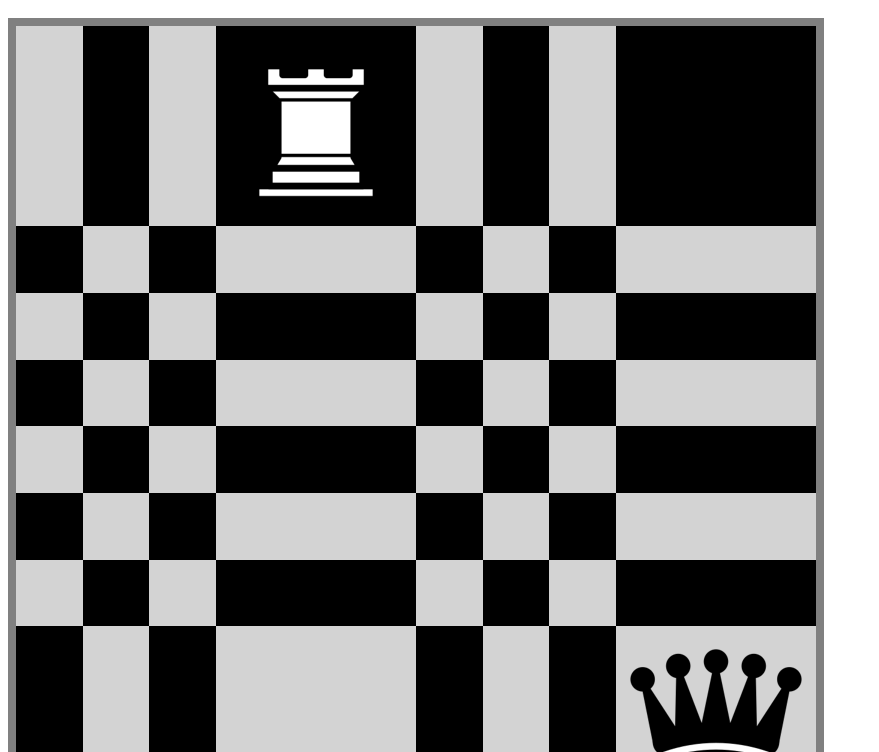
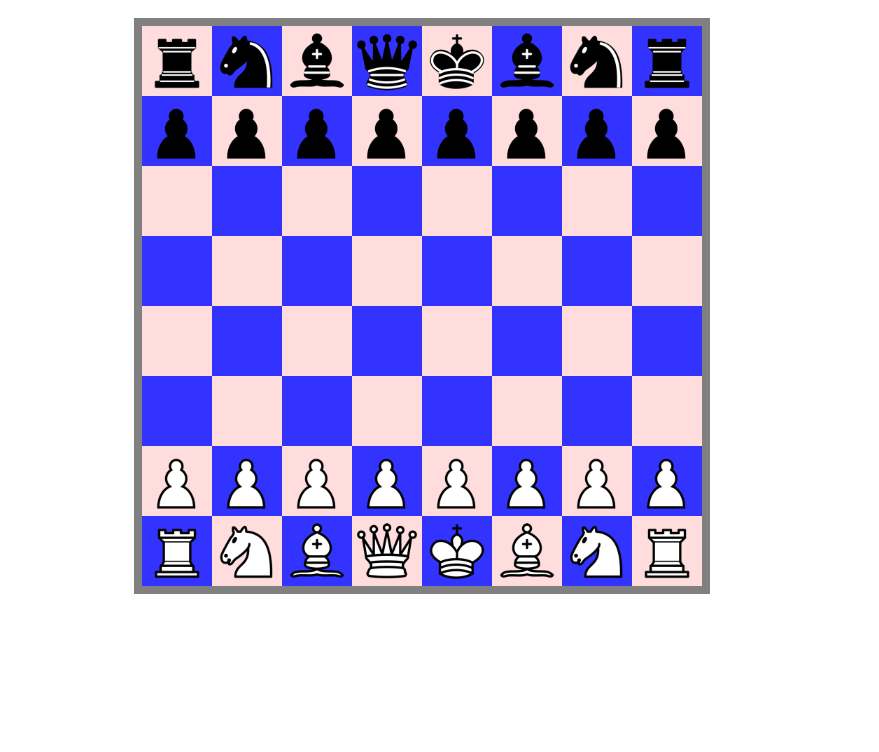
Before and after one commit to beethacker/chess, a plain HTML site: page index.html in a window 1280 px wide. Shown: the part 48-800 px from the top of the page, without its empty margins (0-879 px from the left). Drawn offline with Linux system fonts and the light colour scheme.

Commit message:
Draw board from FEN in url

```diff
--- a/chess.js
+++ b/chess.js
@@ -1,8 +1,14 @@
-//Auto reload. Ideally we'd only do this when our time stamps change, so we want a
-//a little utility that updates another file that we read for a timestamp, etc.
 window.setTimeout(function () {
-   // window.location = "index.html?nocache=" + (new Date()).getTime();
+	// window.location = "index.html?nocache=" + (new Date()).getTime();
 }, 4000);
+
+$(window).resize(function() {
+	resize();
+});
+
+const CHARS = "abcdefghijklmnopqrstuvwxyzABCDEFGHIJKLMNOPQRSTUVWXYZ0123456789-_";
+//a=97
+//A=65
 
 const KING = 0;
 const QUEEN = 1;
@@ -23,40 +29,168 @@ const PIECE_NAMES = {
 const WHITE = 0;
 const BLACK = 1;
 
-function makePieceImg(piece) {
-	var scale = 1;
-	var top = scale*200*piece.color;
-	var bottom = top + scale*200;
-	var left = scale*200*piece.type;
-	var right = left + scale*200;
-	right = 1200;
-	bottom = 400;
-	var w = 200;
-	var h = 200;
+const SPRITE_DIM = 200;
 
-	return `<div class="piece" style="width:${w}px;height:${h}px;"><img src="sprites.png" class="piece" style="margin-left: ${-left}px; width: ${right}px; margin-top: ${-top}px; height: ${bottom}px;transform:scale(${scale})"></div></div>`;
+var state = {
+	"mouseDown" : false,
+	"pieces" : [],
+	"inHand" : null
+};
+
+function resize() {
+	var ctx = document.querySelector("#canvas").getContext("2d");
+
+	//TODO do this on a tick....
+	var dim = 8*Math.floor(0.7*Math.min(window.innerWidth, window.innerHeight)/8);
+	if (dim != ctx.canvas.width) {
+		ctx.canvas.width = dim;
+		ctx.canvas.height = dim;
+		render(ctx, "");
+	}
 }
 
-function drawPiece(coord, piece) {
-	$("#" + coord).empty().append(makePieceImg(piece));
+function onMouseDown(event) {
+	// console.log(event);
+	state.mouseDown = true;
 }
 
-function render(state) {
+function onMouseUp(event) {
+	// console.log(event);
+	state.mouseDown = false;
+}
+
+function onMouseMove(event) {
+	if (state.mouseDown) {
+		// console.log("Move: " + event.offsetX + ", " + event.offsetY);
+	}
+}
+
+function drawPiece(ctx, img, size, coord, piece) {
+	var sleft = SPRITE_DIM*piece.type;
+	var stop = SPRITE_DIM*piece.color;
+	ctx.drawImage(img, sleft, stop, SPRITE_DIM, SPRITE_DIM, coord.col*size, coord.row*size, size, size);
+}
+
+function render(ctx) {
 	console.log("Render: " + state);
+	ctx.fillStyle = "#000000";
+	ctx.fillRect(0, 0, 400, 400);
 
+	ctx.fillStyle = "#F0DB4F";
+	ctx.fillRect(50, 50, 200, 200);
+
+
+	var size = Math.floor(ctx.canvas.width / 8);
+	for (var i = 0; i < 64; i++) {
+		var row = Math.floor(i / 8);
+		var col = i % 8;
+		if ((row%2)==(col%2)) {
+			ctx.fillStyle = "#FFDDDD";
+		}
+		else {
+			ctx.fillStyle = "#3333FF";
+		}
+
+		ctx.fillRect(col*size, row*size, size, size);
+	}
+
+
+	var img = document.querySelector("#sprites");
 	//NOTE for now, let's just stub in the stuff.
-	drawPiece("03", {color:WHITE, type:ROOK});
-	drawPiece("77", {color:BLACK, type:QUEEN});
-	drawPiece("test", {color:BLACK, type:QUEEN});
+	/*
+	drawPiece(ctx, img, size, {row:0, col:2}, {color:WHITE, type:ROOK});
+	drawPiece(ctx, img, size, {row:7, col:7}, {color:BLACK, type:QUEEN});
+	for (var i = 0; i < 7; i++) {
+		drawPiece(ctx, img, size, {row:1, col:i}, {color:WHITE, type:PAWN});
+		drawPiece(ctx, img, size, {row:6, col:i}, {color:BLACK, type:PAWN});
+	}
+	*/
+	for (var i = 0; i < state.pieces.length; i++) {
+		var piece = state.pieces[i];
+		drawPiece(ctx, img, size, piece, piece);
+	}
+}
+
+function fenPiece(char) {
+	var result = {};
+	switch (char) {
+		case 'p': return {color: BLACK, type: PAWN};
+		case 'r': return {color: BLACK, type: ROOK};
+		case 'n': return {color: BLACK, type: KNIGHT};
+		case 'b': return {color: BLACK, type: BISHOP};
+		case 'k': return {color: BLACK, type: KING};
+		case 'q': return {color: BLACK, type: QUEEN};
+		case 'P': return {color: WHITE, type: PAWN};
+		case 'R': return {color: WHITE, type: ROOK};
+		case 'B': return {color: WHITE, type: BISHOP};
+		case 'N': return {color: WHITE, type: KNIGHT};
+		case 'K': return {color: WHITE, type: KING};
+		case 'Q': return {color: WHITE, type: QUEEN};
+	}
+
+	var code = char.charCodeAt(0);
+	if (code == 48) {
+		return {space: 10};
+	}
+	else if (code > 48 && code < 58) {
+		return {space: code - 48};
+	}
+
+	return {};
 }
 
 $(document).ready(function() {
-	for (var i = 0; i < 64; i++) {
-		var row = Math.floor(i / 8);
-		var col = i % 8;
-		var color = ((row % 2) == (col % 2)) ? "white" : "black";
-		var coord = "" + row + col;
-		$("#board").append(`<div id=${coord} class="square ${color}"/>`);
+	$("#canvas").mousedown(onMouseDown).mouseup(onMouseUp).mousemove(onMouseMove);
+
+	var sPageURL = window.location.search.substring(1);
+	console.log(sPageURL);
+	var sURLVar = sPageURL.split("&");
+	var parameters = {};
+	for (var i = 0; i < sURLVar.length; i++) {
+		var nameVal = sURLVar[i].split("=");
+		parameters[nameVal[0]] = nameVal[1];
 	}
-	render();
+	console.log(parameters);
+
+
+
+	//TODO we'll grab this from url in a minute, but for now, lets hardcode in
+	//a list of 64 squares, each showing whats on it. we can use FEN notation here
+	//that gives a pretty compressed sense of it. ignore _.
+	// board, turn, castle availability, en passant availability, turn num.
+
+
+	// console.log(fen);
+	/*
+	console.log("a =>" + "a".charCodeAt(0));
+	console.log("z =>" + "z".charCodeAt(0));
+	console.log("A =>" + "A".charCodeAt(0));
+	console.log("Z =>" + "Z".charCodeAt(0));
+	console.log("0 =>" + "0".charCodeAt(0));
+	*/
+	var fen = parameters.fen;
+	if (fen == null) {
+		fen = "rnbqkbnr_pppppppp_8_8_8_8_PPPPPPPP_RNBQKBNR";
+	}
+	fen = fen.replaceAll("_", "");
+
+	var square = 0;
+	for (var i = 0; i < fen.length; i++) {
+		var piece = fenPiece(fen.charAt(i));
+		if ("color" in piece) {
+			piece.row = Math.floor(square/8);
+			piece.col = square%8;
+			state.pieces.push(piece);
+			square++;
+		}
+		else if ("space" in piece) {
+			square += piece.space;
+		}
+		else {
+			alert("can't parse: " + fen[i]);
+		}
+	}
+	console.log(state.pieces);
+
+	resize();
 });
--- a/index.html
+++ b/index.html
@@ -7,12 +7,11 @@
 	<script src="chess.js"></script>
 	<h1> Chess </h1>
 
-	<div id="board">
-	</div>
+	<canvas width="1" height="1" id="canvas">
+	</canvas>
 
-	<br/>
-	<div style="background:green">
-	<!-- <img src="sprites.png"/> -->
-	<div id="test"> WHAT? </div></div>
+	<p id="test"><p>
+
+	<img id="sprites" src="sprites.png">
 </body>
 </html>
--- a/style.css
+++ b/style.css
@@ -40,14 +40,23 @@ h1 {
 	height: 200px;
 }
 
+#sprites {
+	display: none;
+}
+
+#canvas {
+	margin-left: 10%;
+	border: solid 8px gray;
+}
+
 #board {
-	white-space: nowrap;
-	display: grid;
-	background: brown;
-	width: 800;
-	height: 800;
+	/*white-space: nowrap;*/
+	/*display: grid;*/
+	/*background: brown;*/
+	/*width: 800;*/
+	/*height: 800;*/
 	border: solid 8px gray;
 
-	grid-template-columns: repeat(8, 1fr);
-	grid-template-rows: repeat(8, 1fr);
+	/*grid-template-columns: repeat(8, 1fr);*/
+	/*grid-template-rows: repeat(8, 1fr);*/
 }
```
Also changed, not shown: 1 other file.
